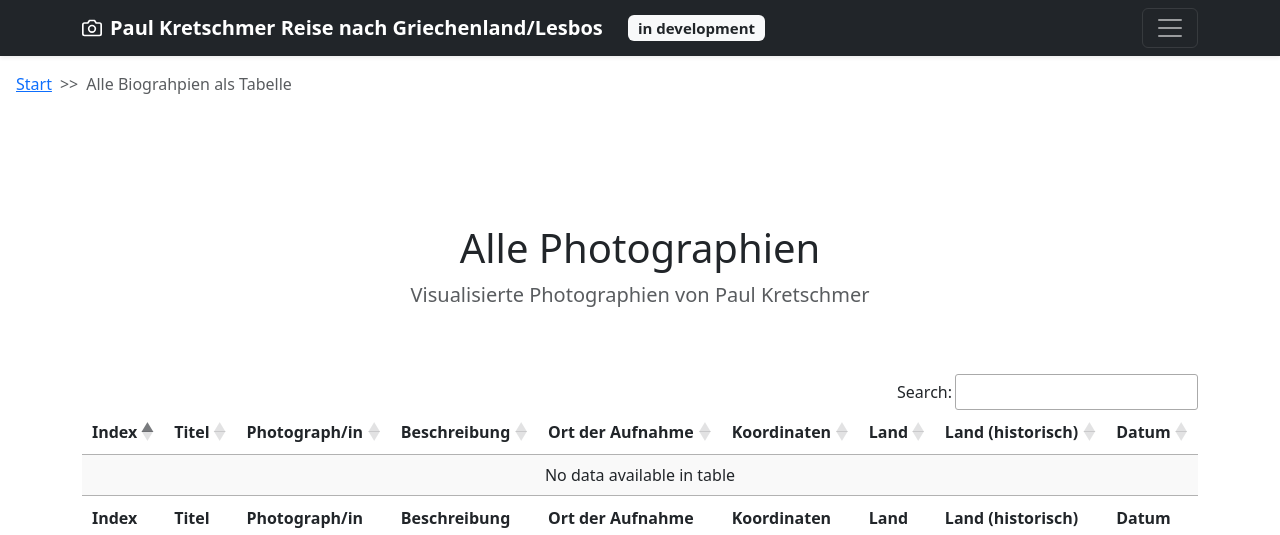
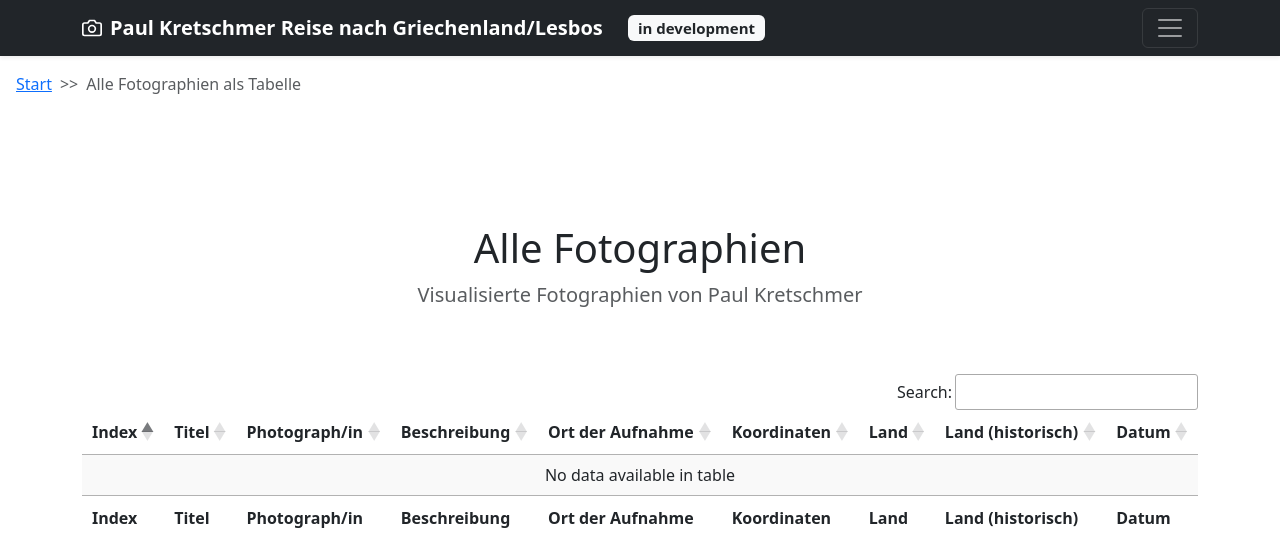
Before and after one commit to bfpha/kretschmer-static-py, a Python web app: template templates/table.html in a window 1280 px wide. Shown: the top 535 px of the page. Run offline with Jinja, Linux system fonts and the light colour scheme; the template is opened without the code that fills it, so the values that code supplies are empty; some libraries are stand-ins or nearby versions.

Commit message:
minro changes to description

```diff
--- a/templates/index.html
+++ b/templates/index.html
@@ -13,7 +13,7 @@
         <p class="lead text-muted">Reise nach Griechenland/Lesbos</p>
         <p>
           <a href="map.html" class="btn btn-primary my-2">Alle Orte auf einer Karte</a>
-          <a href="table.html" class="btn btn-secondary my-2">Alle Photographien als Tabelle</a>
+          <a href="table.html" class="btn btn-secondary my-2">Alle Fotographien als Tabelle</a>
         </p>
       </div>
     </div>
--- a/templates/map.html
+++ b/templates/map.html
@@ -16,7 +16,7 @@
     <div class="row">
       <div class="col-lg-6 col-md-8 mx-auto">
         <h1 class="fw-light">Alle Orte</h1>
-        <p class="lead text-muted">Visualisierte Orte aller <strong>Photographien</strong> </p>
+        <p class="lead text-muted">Visualisierte Orte aller <strong>Fotographien</strong> </p>
 
       </div>
     </div>
--- a/templates/object.html
+++ b/templates/object.html
@@ -247,7 +247,7 @@
             <div class="col-md-4">
                 <div class="card">
                     <div class="card-header">
-                        <h5>Ort der Photoaufnahme</h5>
+                        <h5>Ort der Fotoaufnahme</h5>
                     </div>
                     <div class="card-body">
                         <div id="map-object"></div>
--- a/templates/table.html
+++ b/templates/table.html
@@ -11,14 +11,14 @@
 <nav style="--bs-breadcrumb-divider: '>>';" aria-label="breadcrumb">
     <ol class="breadcrumb">
         <li class="breadcrumb-item"><a href="index.html">Start</a></li>
-        <li class="breadcrumb-item active" aria-current="page">Alle Biograhpien als Tabelle</li>
+        <li class="breadcrumb-item active" aria-current="page">Alle Fotographien als Tabelle</li>
     </ol>
 </nav>
 <section class="py-5 text-center container">
     <div class="row py-lg-5">
       <div class="col-lg-6 col-md-8 mx-auto">
-        <h1 class="fw-light">Alle Photographien</h1>
-        <p class="lead text-muted">Visualisierte Photographien von <strong>Paul Kretschmer</strong> </p>
+        <h1 class="fw-light">Alle Fotographien</h1>
+        <p class="lead text-muted">Visualisierte Fotographien von <strong>Paul Kretschmer</strong> </p>
 
       </div>
     </div>
```
